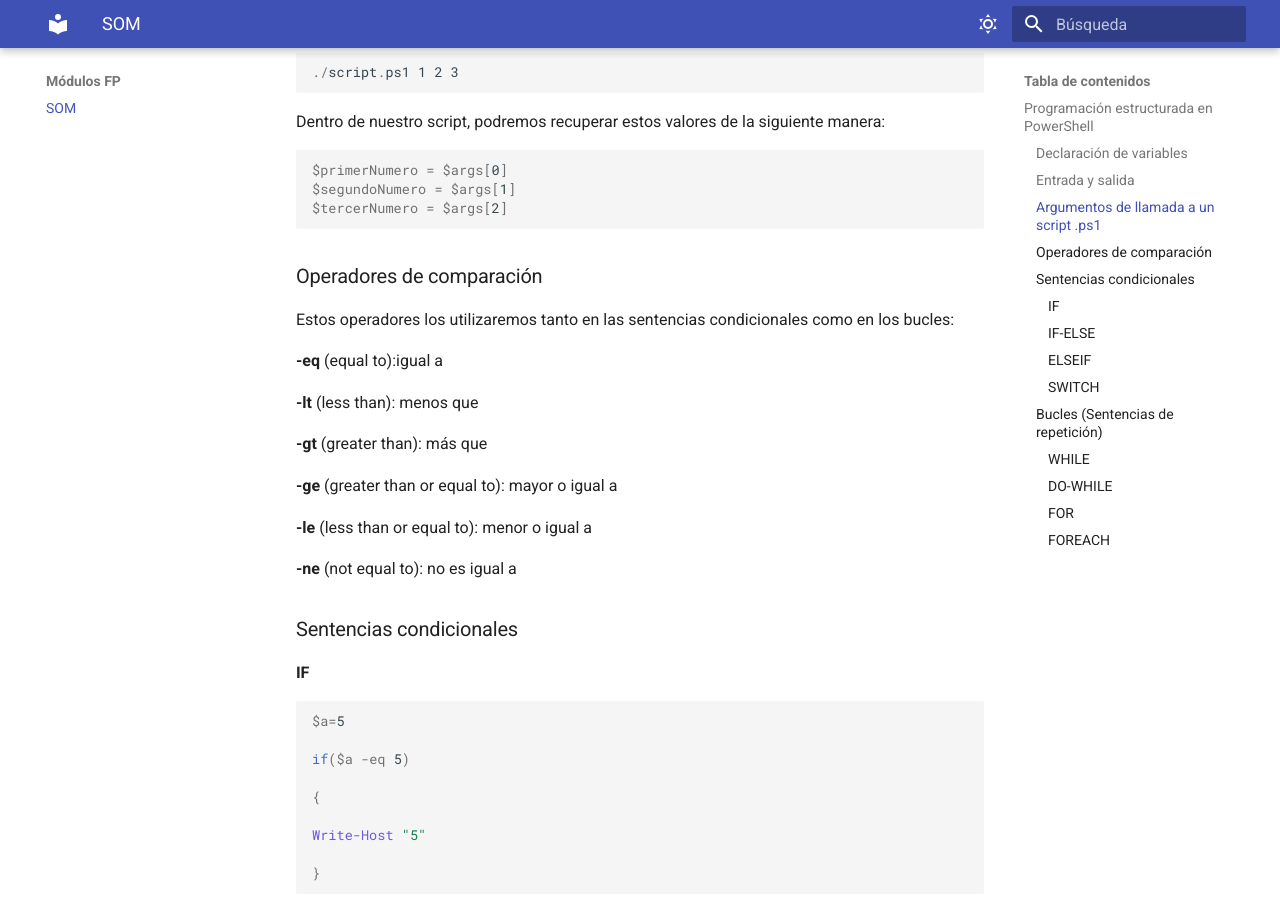
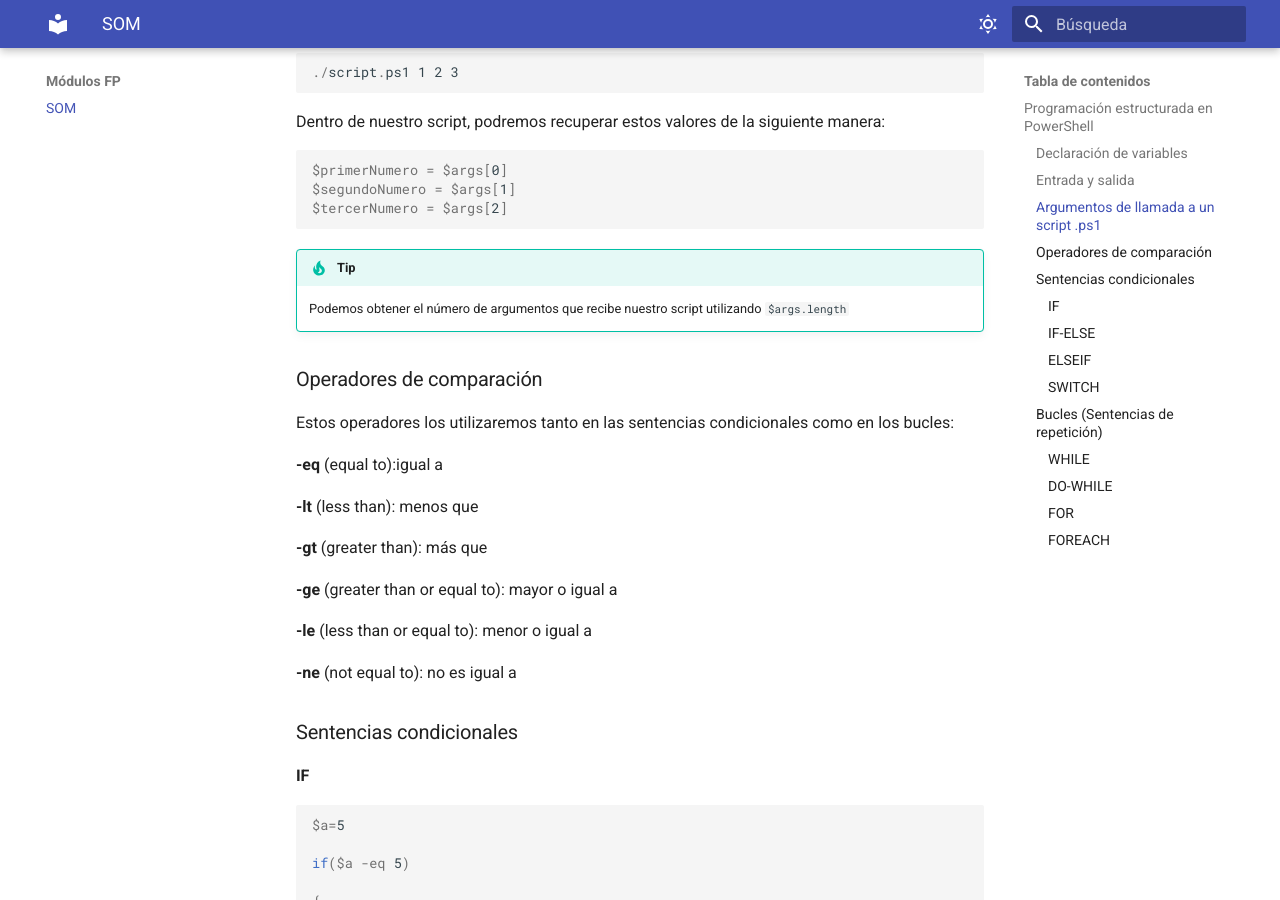
Before and after one commit to fernandoalvarezfp/fernandoalvarezfp.github.io, an MkDocs documentation site: the page built from docs/SOM.md, in a window 1280 px wide and 900 px high, scrolled down 1201 px. Built offline with MkDocs 1.6.1 and Material for MkDocs 9.7.7, drawn with Linux system fonts in a browser that asks for light colours.

Commit message:
Update SOM.md

````diff
--- a/docs/SOM.md
+++ b/docs/SOM.md
@@ -45,6 +45,9 @@ $primerNumero = $args[0]
 $segundoNumero = $args[1]
 $tercerNumero = $args[2]
 ```
+
+!!! tip
+    Podemos obtener el número de argumentos que recibe nuestro script utilizando ```$args.length```
 
 ### Operadores de comparación
 Estos operadores los utilizaremos tanto en las sentencias condicionales como en los bucles:
````
Also changed, not shown: other parts of docs/SOM.md (+0 -1 lines).
